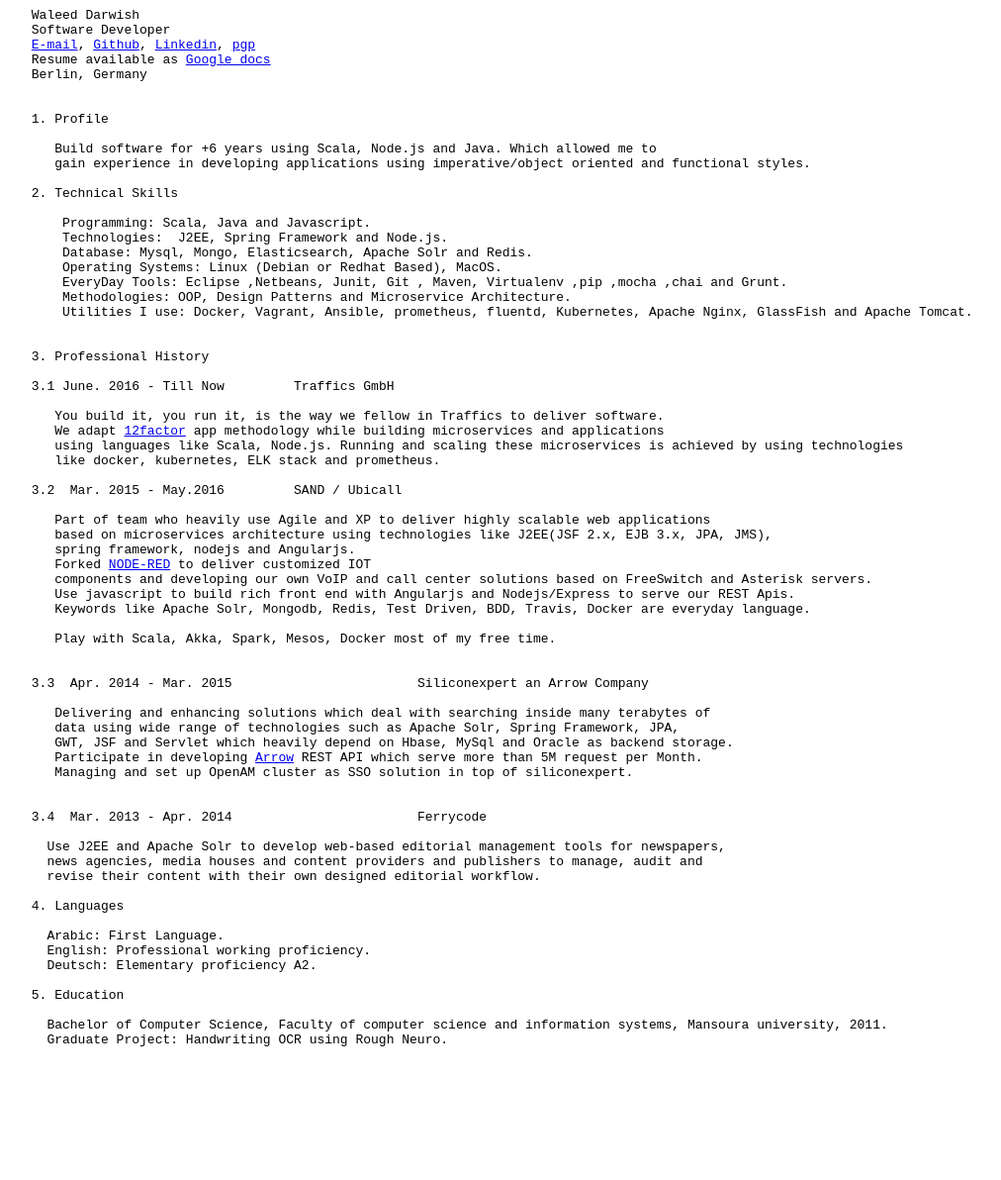
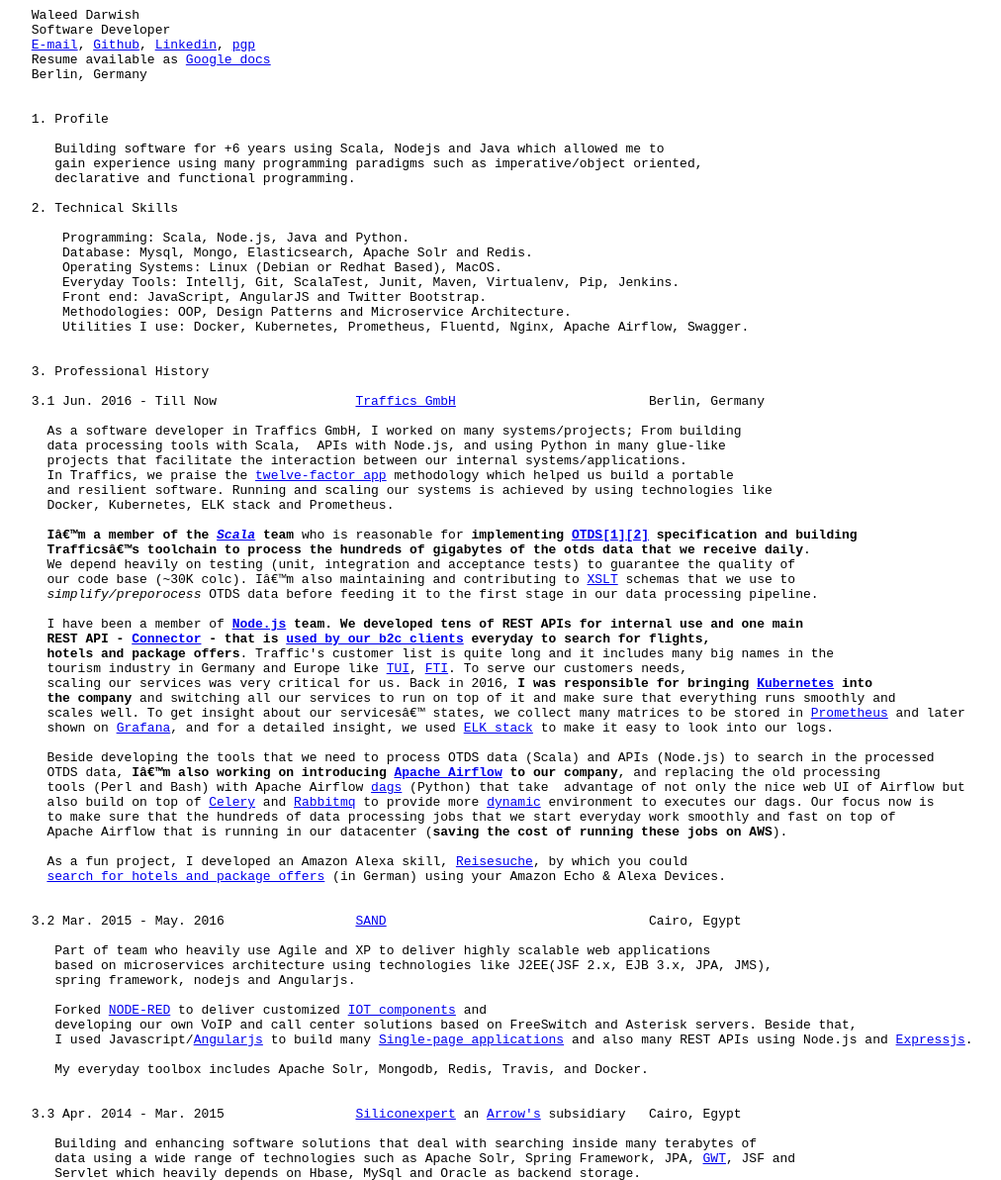
Before and after one commit to waleedsamy/waleedsamy.github.io, a plain HTML site: page index.html in a window 1280 px wide. Shown: the top 1192 px of the page at 99% size, without its empty margins (23-1035 px from the left). Before the commit the page ends 1101 px from the top, so only its background shows below. Drawn offline with Linux system fonts and the light colour scheme.

Commit message:
update job decription (Traffics GmbH)

```diff
--- a/index.html
+++ b/index.html
@@ -28,76 +28,115 @@
       Waleed Darwish
       Software Developer
       <a href="mailto:waleedsamygd@protonmail.com">E-mail</a>, <a href="https://github.com/waleedsamy">Github</a>, <a href="https://de.linkedin.com/in/waleedsamy">Linkedin</a>, <a href="pgp.txt">pgp</a>
-      Resume available as <a href="https://docs.google.com/document/d/1N0KUXy99NdI0RRe_rX7jMQGSjGDmq6K4FNvq1TDCuDs">Google docs<a>
+      Resume available as <a href="https://docs.google.com/document/d/1N0KUXy99NdI0RRe_rX7jMQGSjGDmq6K4FNvq1TDCuDs/view">Google docs<a>
       Berlin, Germany
 
 
       1. Profile
 
-         Build software for +6 years using Scala, Node.js and Java. Which allowed me to
-         gain experience in developing applications using imperative/object oriented and functional styles.
+         Building software for +6 years using Scala, Nodejs and Java which allowed me to
+         gain experience using many programming paradigms such as imperative/object oriented,
+         declarative and functional programming.
 
       2. Technical Skills
 
-          Programming: Scala, Java and Javascript.
-          Technologies:  J2EE, Spring Framework and Node.js.
+          Programming: Scala, Node.js, Java and Python.
           Database: Mysql, Mongo, Elasticsearch, Apache Solr and Redis.
           Operating Systems: Linux (Debian or Redhat Based), MacOS.
-          EveryDay Tools: Eclipse ,Netbeans, Junit, Git , Maven, Virtualenv ,pip ,mocha ,chai and Grunt.
+          Everyday Tools: Intellj, Git, ScalaTest, Junit, Maven, Virtualenv, Pip, Jenkins.
+          Front end: JavaScript, AngularJS and Twitter Bootstrap.
           Methodologies: OOP, Design Patterns and Microservice Architecture.
-          Utilities I use: Docker, Vagrant, Ansible, prometheus, fluentd, Kubernetes, Apache Nginx, GlassFish and Apache Tomcat.
+          Utilities I use: Docker, Kubernetes, Prometheus, Fluentd, Nginx, Apache Airflow, Swagger.
 
 
       3. Professional History
 
-      3.1 June. 2016 - Till Now		Traffics GmbH
+      3.1 Jun. 2016 - Till Now  		<a href='https://www.traffics.de/'>Traffics GmbH</a>                         Berlin, Germany
 
-         You build it, you run it, is the way we fellow in Traffics to deliver software.
-         We adapt <a href="https://12factor.net/">12factor</a> app methodology while building microservices and applications
-         using languages like Scala, Node.js. Running and scaling these microservices is achieved by using technologies
-         like docker, kubernetes, ELK stack and prometheus.
+        As a software developer in Traffics GmbH, I worked on many systems/projects; From building
+        data processing tools with Scala,  APIs with Node.js, and using Python in many glue-like
+        projects that facilitate the interaction between our internal systems/applications.
+        In Traffics, we praise the <a href='twelve-factor app'>twelve-factor app</a> methodology which helped us build a portable
+        and resilient software. Running and scaling our systems is achieved by using technologies like
+        Docker, Kubernetes, ELK stack and Prometheus.
 
-      3.2  Mar. 2015 - May.2016		SAND / Ubicall
+        <strong>I’m a member of the <i><a href="https://scala-lang.org/">Scala</a></i> team</strong> who is reasonable for <strong>implementing <a href="https://web.archive.org/web/20190221195125/https://www.otds.de/en/">OTDS</a><a href="#traffics_fn1">[1]</a><a href="#traffics_fn2">[2]</a> specification and building
+        Traffics’s toolchain to process the hundreds of gigabytes of the otds data that we receive daily</strong>.
+        We depend heavily on testing (unit, integration and acceptance tests) to guarantee the quality of
+        our code base (~30K colc). I’m also maintaining and contributing to <a href="https://en.wikipedia.org/wiki/XSLT">XSLT</a> schemas that we use to
+        <i>simplify/preporocess</i> OTDS data before feeding it to the first stage in our data processing pipeline.
+
+        I have been a member of <strong><a href="https://github.com/nodejs/node">Node.js</a> team. We developed tens of REST APIs for internal use and one main
+        REST API - <a href="http://www.traffics.de/universal-connector/">Connector</a> - that is <a href="https://web.archive.org/web/20200911093946/https://docs.traffics.de/connector/v3/">used by our b2c clients</a> everyday to search for flights,
+        hotels and package offers</strong>. Traffic's customer list is quite long and it includes many big names in the
+        tourism industry in Germany and Europe like <a href="https://en.wikipedia.org/wiki/TUI_Group">TUI</a>, <a href="https://de.wikipedia.org/wiki/FTI_Group">FTI</a>. To serve our customers needs,
+        scaling our services was very critical for us. Back in 2016, <strong>I was responsible for bringing <a href="https://kubernetes.io/">Kubernetes</a> into
+        the company</strong> and switching all our services to run on top of it and make sure that everything runs smoothly and
+        scales well. To get insight about our services’ states, we collect many matrices to be stored in <a href="https://github.com/prometheus/prometheus">Prometheus</a> and later
+        shown on <a href="https://github.com/grafana/grafana">Grafana</a>, and for a detailed insight, we used <a href="https://www.elastic.co/what-is/elk-stack">ELK stack</a> to make it easy to look into our logs.
+
+        Beside developing the tools that we need to process OTDS data (Scala) and APIs (Node.js) to search in the processed
+        OTDS data, <strong>I’m also working on introducing <a href="https://airflow.apache.org/">Apache Airflow</a> to our company</strong>, and replacing the old processing
+        tools (Perl and Bash) with Apache Airflow <a href="https://en.wikipedia.org/wiki/Directed_acyclic_graph">dags</a> (Python) that take  advantage of not only the nice web UI of Airflow but
+        also build on top of <a href="https://docs.celeryproject.org/en/stable/">Celery</a> and <a href="https://www.rabbitmq.com/">Rabbitmq</a> to provide more <a href="https://github.com/apache/airflow/issues/9902">dynamic</a> environment to executes our dags. Our focus now is
+        to make sure that the hundreds of data processing jobs that we start everyday work smoothly and fast on top of
+        Apache Airflow that is running in our datacenter (<strong>saving the cost of running these jobs on AWS</strong>).
+
+        As a fun project, I developed an Amazon Alexa skill, <a href="https://alexa.amazon.de/spa/index.html#skills/dp/B0731FHP62">Reisesuche</a>, by which you could
+        <a href="https://www.youtube.com/watch?v=h8HXax6ciK0">search for hotels and package offers</a> (in German) using your Amazon Echo & Alexa Devices.
+
+
+      3.2 Mar. 2015 - May. 2016 		<a href='https://www.linkedin.com/company/sand-s.a.e.'>SAND</a>                                  Cairo, Egypt
 
          Part of team who heavily use Agile and XP to deliver highly scalable web applications
          based on microservices architecture using technologies like J2EE(JSF 2.x, EJB 3.x, JPA, JMS),
          spring framework, nodejs and Angularjs.
-         Forked <a href="https://github.com/ubicall/node-red">NODE-RED</a> to deliver customized IOT
-         components and developing our own VoIP and call center solutions based on FreeSwitch and Asterisk servers.
-         Use javascript to build rich front end with Angularjs and Nodejs/Express to serve our REST Apis.
-         Keywords like Apache Solr, Mongodb, Redis, Test Driven, BDD, Travis, Docker are everyday language.
 
-         Play with Scala, Akka, Spark, Mesos, Docker most of my free time.
+         Forked <a href="https://github.com/ubicall/node-red">NODE-RED</a> to deliver customized <a href="https://github.com/ubicall/node-red-contrib-ivr">IOT components</a> and
+         developing our own VoIP and call center solutions based on FreeSwitch and Asterisk servers. Beside that,
+         I used Javascript/<a href="https://en.wikipedia.org/wiki/AngularJS">Angularjs</a> to build many <a href="https://en.wikipedia.org/wiki/Single-page_application">Single-page applications</a> and also many REST APIs using Node.js and <a href="http://expressjs.com/">Expressjs</a>.
+
+         My everyday toolbox includes Apache Solr, Mongodb, Redis, Travis, and Docker.
 
 
-      3.3  Apr. 2014 - Mar. 2015			Siliconexpert an Arrow Company
+      3.3 Apr. 2014 - Mar. 2015 		<a href='http://www.siliconexpert.com/'>Siliconexpert</a> an <a href='https://www.arrow.com/'>Arrow's</a> subsidiary   Cairo, Egypt
 
-         Delivering and enhancing solutions which deal with searching inside many terabytes of
-         data using wide range of technologies such as Apache Solr, Spring Framework, JPA,
-         GWT, JSF and Servlet which heavily depend on Hbase, MySql and Oracle as backend storage.
-         Participate in developing <a href="https://www.arrow.com/">Arrow</a> REST API which serve more than 5M request per Month.
-         Managing and set up OpenAM cluster as SSO solution in top of siliconexpert.
+         Building and enhancing software solutions that deal with searching inside many terabytes of
+         data using a wide range of technologies such as Apache Solr, Spring Framework, JPA, <a href="https://en.wikipedia.org/wiki/Google_Web_Toolkit">GWT</a>, JSF and
+         Servlet which heavily depends on Hbase, MySql and Oracle as backend storage.
+
+         Was a part of the team who developed <a href="http://www.arrow.com/">Arrow</a> REST API which serves more than 5M requests per Month. I also worked on
+         Integrating <a href="https://en.wikipedia.org/wiki/OpenAM">OpenAM</a> as a <a href="https://en.wikipedia.org/wiki/Single_sign-on">Single sign-on</a> solution for all siliconexpert’s systems.
 
 
-      3.4  Mar. 2013 - Apr. 2014 			Ferrycode
+      3.4 May. 2013 - Apr. 2014 		<a href='https://www.linkedin.com/company/ferrycode/'>Ferrycode</a>                             Cairo, Egypt
 
-        Use J2EE and Apache Solr to develop web-based editorial management tools for newspapers,
-        news agencies, media houses and content providers and publishers to manage, audit and
-        revise their content with their own designed editorial workflow.
+        Used J2EE and <a href="https://lucene.apache.org/solr/">Apache Solr</a> to develop web-based editorial management tools for newspapers,
+        news agencies, and content providers and publishers to manage, audit and revise their content with
+        their own designed editorial workflow.
 
       4. Languages
 
         Arabic: First Language.
-        English: Professional working proficiency.
-        Deutsch: Elementary proficiency A2.
+        English: Full Professional Proficiency (C1, IELTS 2020).
+        Deutsch: Elementary proficiency (A2).
 
       5. Education
 
-        Bachelor of Computer Science, Faculty of computer science and information systems, Mansoura university, 2011.
+        <a href='https://drive.google.com/file/d/1vi1nYHc_zdr8dAku6jLvHHK5FvPH5VDm/view'>Bachelor of Computer Science</a>, Faculty of Computers and information,
+        Mansoura university, 2011<a href="#education_fn3">[3]</a>.
+
         Graduate Project: Handwriting OCR using Rough Neuro.
 
     </pre>
 
+    <hr style="height:1px;border:none;color:#333;background-color:#333;" />
+    <p style="font-size:11px" id="traffics_fn1">[1] <a href="https://web.archive.org/web/20190221195125/https://www.otds.de/en/">OTDS</a> is a new data format for the tourism industry that is efficient, clean and open. In Traffics,
+        OTDS shares the biggest portion (>50%) of the travel data that is delivered daily form our clients(tour and
+        flight operators).</p>
+    <p style="font-size:11px" id="traffics_fn2">[2] Traffics was an <a href="https://web.archive.org/web/20200908111221/https://www.otds.de/en/projects/traffics/">OTDS initiator</a> and currently a board member in the OTDS association.</p>
+    <p style="font-size:11px" id="education_fn3">[3] Equivalent to a bachelor degree in <a href="https://drive.google.com/file/d/1zMPy24_sNCqC6a5Tk9lyaE1vMki0HVEN/view">Canada</a> and Germany.</p>
+
 </body>
 
 </html>
```
